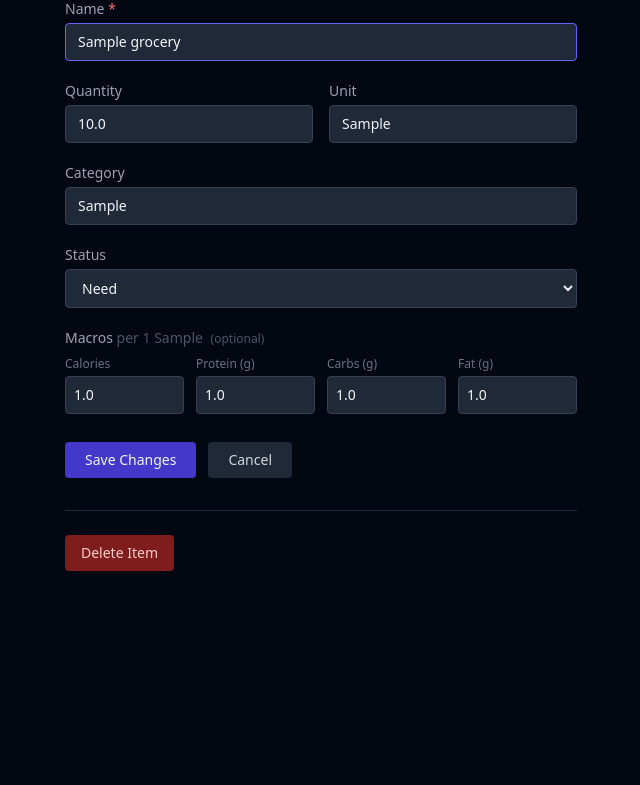
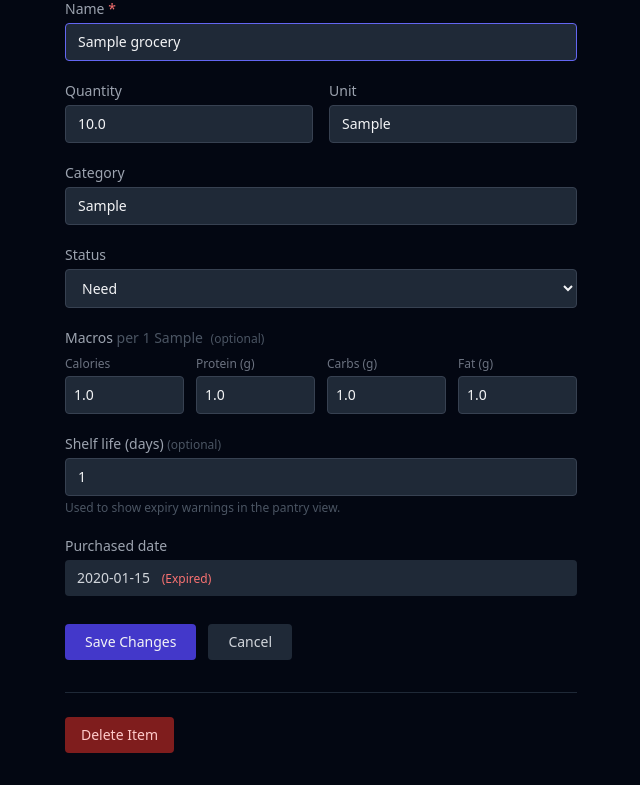
Before and after one commit to Wylderfan/grocery-app, a Flask app: template app/templates/groceries/edit.html in a window 1280 px wide. Shown: the part 142-927 px from the top of the page, without its empty margins (87-727 px from the left). Before the commit the page ends 713 px from the top, so only its background shows below. Run offline with Flask 3, Linux system fonts and the light colour scheme; the template is opened without the code that fills it: values that come from a table or form of the project are taken from there, others are empty; tables that the repository leaves empty hold one stand-in row (values such as "Sample post"); some libraries are stand-ins or nearby versions.

Commit message:
Add expiry tracking and pantry warnings for groceries (closes #2)
- Add `purchased_date` (Date, nullable) and `shelf_life_days` (Integer, nullable) columns to the Grocery model
- Add `days_until_expiry` computed property on Grocery — returns days as int or None if either field is missing
- Auto-set `purchased_date = date.today()` in `got_it` and `bulk_have` routes only when currently None
- Expose `shelf_life_days` as an optional number input on add and edit forms
- Edit form shows `purchased_date` as read-only text with inline expiry status when present
- Pantry view (status=Have): show red "Expired" badge if days_until_expiry <= 0, orange "Expires soon" if 1-3 days
- Pantry view: show top-of-page banner when any item is expired or expiring within 3 days

Co-Authored-By: Claude Sonnet 4.6 <noreply@anthropic.com>

```diff
--- a/app/blueprints/groceries.py
+++ b/app/blueprints/groceries.py
@@ -1,8 +1,10 @@
+from datetime import date
+
 from flask import Blueprint, render_template, redirect, url_for, request, flash, jsonify
 
 from app import db
 from app.models import Grocery
-from app.utils.helpers import current_profile, _float
+from app.utils.helpers import current_profile, _float, _int
 
 groceries_bp = Blueprint("groceries", __name__)
 
@@ -28,11 +30,21 @@ def index():
         query = query.filter_by(status=status_filter)
 
     groceries = query.order_by(Grocery.category, Grocery.name).all()
+
+    # Compute expiry banner for the pantry (Have) view.
+    expiry_warning_count = 0
+    if status_filter == "Have" and not show_all:
+        for g in groceries:
+            due = g.days_until_expiry
+            if due is not None and due <= 3:
+                expiry_warning_count += 1
+
     return render_template(
         "groceries/index.html",
         groceries=groceries,
         status_filter=status_filter,
         show_all=show_all,
+        expiry_warning_count=expiry_warning_count,
     )
 
 
@@ -68,16 +80,22 @@ def _parse_macro_fields(form):
     )
 
 
+def _parse_shelf_life(form):
+    """Extract shelf_life_days (nullable int) from a form submission."""
+    return _int(form.get("shelf_life_days", ""))
+
+
 @groceries_bp.route("/add", methods=["GET", "POST"])
 def add():
     if request.method == "POST":
-        profile  = current_profile()
-        name     = request.form.get("name",     "").strip()
-        quantity = _float(request.form.get("quantity", ""))
-        unit     = request.form.get("unit",     "").strip() or None
-        category = request.form.get("category", "").strip() or None
-        status   = request.form.get("status",   "Need").strip()
+        profile         = current_profile()
+        name            = request.form.get("name",     "").strip()
+        quantity        = _float(request.form.get("quantity", ""))
+        unit            = request.form.get("unit",     "").strip() or None
+        category        = request.form.get("category", "").strip() or None
+        status          = request.form.get("status",   "Need").strip()
         cal, protein, carbs, fat = _parse_macro_fields(request.form)
+        shelf_life_days = _parse_shelf_life(request.form)
 
         if not name:
             flash("Name is required.", "error")
@@ -98,6 +116,7 @@ def add():
             existing.protein_per_unit  = protein
             existing.carbs_per_unit    = carbs
             existing.fat_per_unit      = fat
+            existing.shelf_life_days   = shelf_life_days
             label = f"'{name}' updated."
         else:
             existing = Grocery(
@@ -105,6 +124,7 @@ def add():
                 unit=unit, category=category, status=status,
                 calories_per_unit=cal, protein_per_unit=protein,
                 carbs_per_unit=carbs, fat_per_unit=fat,
+                shelf_life_days=shelf_life_days,
             )
             db.session.add(existing)
             label = f"'{name}' added to shopping list."
@@ -127,12 +147,13 @@ def edit(item_id):
     item = Grocery.query.filter_by(id=item_id, profile_id=profile).first_or_404()
 
     if request.method == "POST":
-        name     = request.form.get("name",     "").strip()
-        quantity = _float(request.form.get("quantity", ""))
-        unit     = request.form.get("unit",     "").strip() or None
-        category = request.form.get("category", "").strip() or None
-        status   = request.form.get("status",   "Need").strip()
+        name            = request.form.get("name",     "").strip()
+        quantity        = _float(request.form.get("quantity", ""))
+        unit            = request.form.get("unit",     "").strip() or None
+        category        = request.form.get("category", "").strip() or None
+        status          = request.form.get("status",   "Need").strip()
         cal, protein, carbs, fat = _parse_macro_fields(request.form)
+        shelf_life_days = _parse_shelf_life(request.form)
 
         if not name:
             flash("Name is required.", "error")
@@ -150,6 +171,7 @@ def edit(item_id):
         item.protein_per_unit  = protein
         item.carbs_per_unit    = carbs
         item.fat_per_unit      = fat
+        item.shelf_life_days   = shelf_life_days
 
         try:
             db.session.commit()
@@ -180,10 +202,16 @@ def delete(item_id):
 
 @groceries_bp.route("/<int:item_id>/got-it", methods=["POST"])
 def got_it(item_id):
-    """Quick action — mark an item as Have (got it at the store)."""
+    """Quick action — mark an item as Have (got it at the store).
+
+    Sets purchased_date to today only if it hasn't been set already, so that
+    re-clicking "Got It" never overwrites an existing purchase date.
+    """
     profile = current_profile()
     item = Grocery.query.filter_by(id=item_id, profile_id=profile).first_or_404()
     item.status = "Have"
+    if item.purchased_date is None:
+        item.purchased_date = date.today()
     try:
         db.session.commit()
         flash(f"'{item.name}' marked as Have.", "success")
@@ -210,18 +238,27 @@ def out_of_stock(item_id):
 
 @groceries_bp.route("/bulk-have", methods=["POST"])
 def bulk_have():
-    """Mark all checked shopping list items as Have (bulk checkout)."""
+    """Mark all checked shopping list items as Have (bulk checkout).
+
+    Uses a per-row Python loop so purchased_date is set to today only when
+    it hasn't been previously recorded (avoids overwriting an existing date).
+    """
     profile = current_profile()
     raw_ids = request.form.getlist("item_ids")
     ids = [int(i) for i in raw_ids if i.isdigit()]
     if ids:
-        Grocery.query.filter(
+        items = Grocery.query.filter(
             Grocery.profile_id == profile,
             Grocery.id.in_(ids),
-        ).update({"status": "Have"}, synchronize_session=False)
+        ).all()
+        today = date.today()
+        for item in items:
+            item.status = "Have"
+            if item.purchased_date is None:
+                item.purchased_date = today
         try:
             db.session.commit()
-            flash(f"{len(ids)} item(s) marked as Have.", "success")
+            flash(f"{len(items)} item(s) marked as Have.", "success")
         except Exception:
             db.session.rollback()
             flash("Something went wrong.", "error")
--- a/app/models.py
+++ b/app/models.py
@@ -1,4 +1,4 @@
-from datetime import datetime, date
+from datetime import datetime, date, timedelta
 
 from app import db
 
@@ -31,12 +31,28 @@ class Grocery(db.Model):
     carbs_per_unit    = db.Column(db.Float, nullable=True)
     fat_per_unit      = db.Column(db.Float, nullable=True)
 
+    # Expiry tracking — both nullable so existing rows are unaffected.
+    # purchased_date is set automatically by "Got It"; shelf_life_days is user-configured.
+    purchased_date  = db.Column(db.Date,    nullable=True)
+    shelf_life_days = db.Column(db.Integer, nullable=True)
+
     created_at = db.Column(db.DateTime, nullable=False, default=datetime.utcnow)
     updated_at = db.Column(
         db.DateTime, nullable=False, default=datetime.utcnow, onupdate=datetime.utcnow
     )
 
     recipe_ingredients = db.relationship("RecipeIngredient", backref="grocery", lazy=True)
+
+    @property
+    def days_until_expiry(self):
+        """Return integer days until expiry, or None if either field is missing.
+
+        Negative values mean the item has already expired.
+        """
+        if self.purchased_date is None or self.shelf_life_days is None:
+            return None
+        expiry = self.purchased_date + timedelta(days=self.shelf_life_days)
+        return (expiry - date.today()).days
 
     def __repr__(self):
         return f"<Grocery profile={self.profile_id!r} name={self.name!r} status={self.status!r}>"
--- a/app/templates/groceries/edit.html
+++ b/app/templates/groceries/edit.html
@@ -99,6 +99,36 @@
       </div>
     </div>
 
+    <div>
+      <label for="shelf_life_days" class="block text-sm text-gray-400 mb-1">
+        Shelf life (days) <span class="text-xs text-gray-600">(optional)</span>
+      </label>
+      <input type="number" id="shelf_life_days" name="shelf_life_days" min="1" step="1"
+             value="{{ item.shelf_life_days or '' }}"
+             class="w-full bg-gray-800 border border-gray-700 rounded px-3 py-2 text-sm text-gray-100
+                    focus:outline-none focus:border-indigo-500 transition-colors"
+             placeholder="e.g. 7">
+      <p class="text-xs text-gray-600 mt-1">Used to show expiry warnings in the pantry view.</p>
+    </div>
+
+    {% if item.purchased_date %}
+    <div>
+      <p class="text-sm text-gray-400 mb-1">Purchased date</p>
+      <p class="text-sm text-gray-300 bg-gray-800 rounded px-3 py-2">
+        {{ item.purchased_date.strftime('%Y-%m-%d') }}
+        {% if item.days_until_expiry is not none %}
+          {% if item.days_until_expiry <= 0 %}
+            <span class="ml-2 text-xs text-red-400">(Expired)</span>
+          {% elif item.days_until_expiry <= 3 %}
+            <span class="ml-2 text-xs text-orange-400">(Expires in {{ item.days_until_expiry }} day{{ 's' if item.days_until_expiry != 1 else '' }})</span>
+          {% else %}
+            <span class="ml-2 text-xs text-gray-500">({{ item.days_until_expiry }} days left)</span>
+          {% endif %}
+        {% endif %}
+      </p>
+    </div>
+    {% endif %}
+
     <div class="flex gap-3 pt-2">
       <button type="submit"
               class="px-5 py-2 bg-indigo-700 hover:bg-indigo-600 rounded text-sm transition-colors">
```
Also changed, not shown: app/templates/groceries/add.html (+11 -0 lines), app/templates/groceries/index.html (+19 -1 lines).
